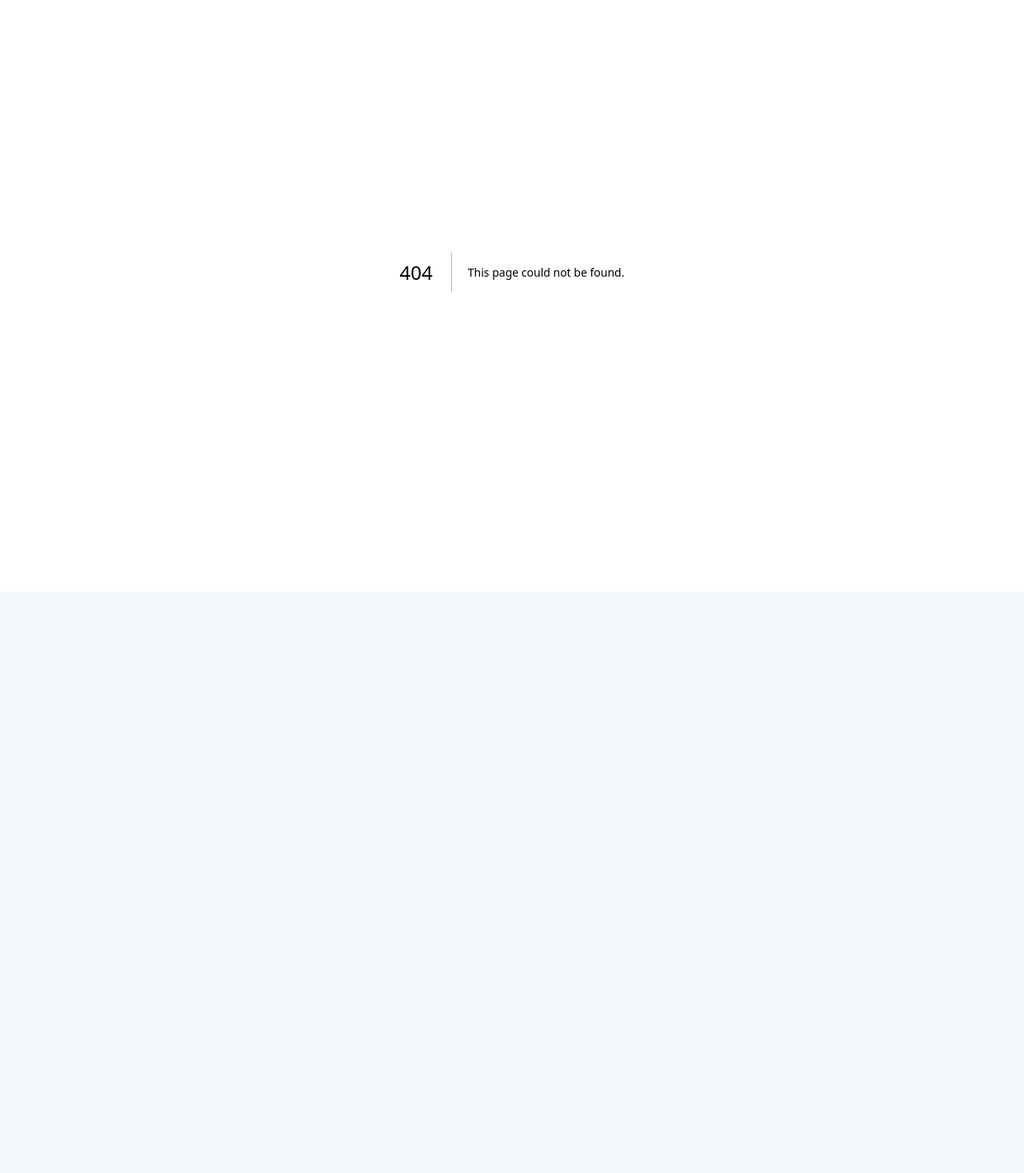
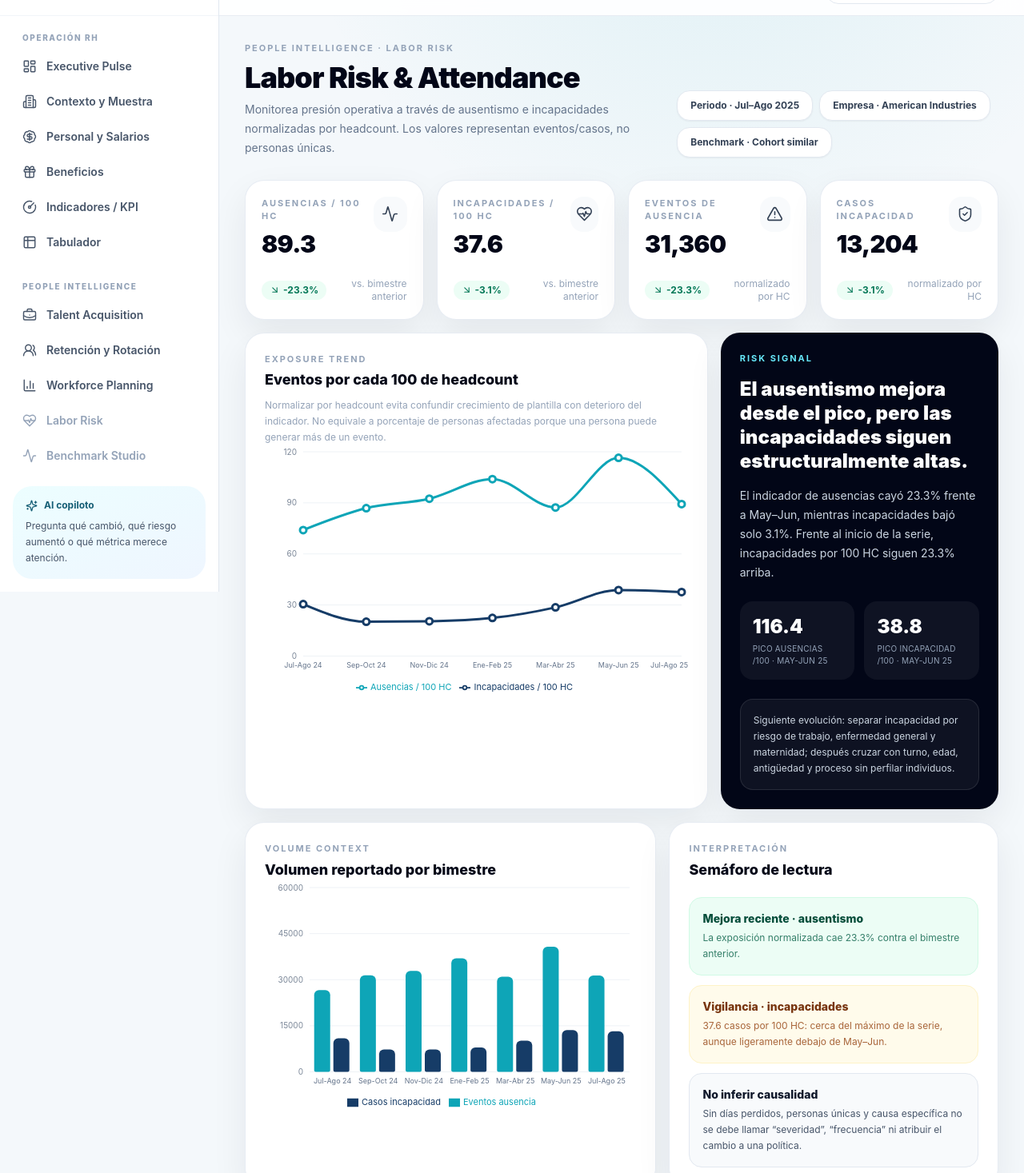
Before and after one commit to ellieeeGB/RH-platform, a Next.js app: page /labor-risk in a window 1280 px wide. Before the commit this address had no page. Shown: the part 60-1527 px from the top of the page at 80% size. Before the commit the page ends 800 px from the top, so only its background shows below. Built offline with nearby package versions, Linux system fonts and the light colour scheme.

Commit message:
feat: add labor risk intelligence dashboard

```diff
--- /dev/null
+++ b/src/app/labor-risk/page.tsx
@@ -0,0 +1,65 @@
+import { Activity, AlertTriangle, HeartPulse, ShieldCheck } from "lucide-react";
+import { DashboardFrame, PageHeader } from "@/components/dashboard-frame";
+import { KpiCard } from "@/components/kpi-card";
+import { LaborRiskEventsChart, LaborRiskTrendChart } from "@/components/risk-benchmark-charts";
+import { laborRiskSummary } from "@/lib/risk-benchmark-data";
+
+const formatInt = (value: number) => new Intl.NumberFormat("es-MX", { maximumFractionDigits: 0 }).format(value);
+
+export default function LaborRiskPage() {
+  const { current, peakAbsence, peakIncapacity } = laborRiskSummary;
+
+  return (
+    <DashboardFrame>
+      <PageHeader
+        eyebrow="People Intelligence · Labor Risk"
+        title="Labor Risk & Attendance"
+        description="Monitorea presión operativa a través de ausentismo e incapacidades normalizadas por headcount. Los valores representan eventos/casos, no personas únicas."
+      />
+
+      <section className="grid gap-4 md:grid-cols-2 xl:grid-cols-4">
+        <KpiCard label="Ausencias / 100 HC" value={current.absenceEventsPer100.toFixed(1)} change={laborRiskSummary.absenceRateChangePct} changeLabel="vs. bimestre anterior" icon={Activity} inverse />
+        <KpiCard label="Incapacidades / 100 HC" value={current.incapacityCasesPer100.toFixed(1)} change={laborRiskSummary.incapacityRateChangePct} changeLabel="vs. bimestre anterior" icon={HeartPulse} inverse />
+        <KpiCard label="Eventos de ausencia" value={formatInt(current.absences)} change={laborRiskSummary.absenceRateChangePct} changeLabel="normalizado por HC" icon={AlertTriangle} inverse />
+        <KpiCard label="Casos incapacidad" value={formatInt(current.incapacityCases)} change={laborRiskSummary.incapacityRateChangePct} changeLabel="normalizado por HC" icon={ShieldCheck} inverse />
+      </section>
+
+      <section className="mt-4 grid gap-4 xl:grid-cols-[1.25fr_.75fr]">
+        <article className="panel p-5 md:p-6">
+          <div className="eyebrow">Exposure trend</div>
+          <h2 className="mt-1 text-lg font-extrabold text-slate-950">Eventos por cada 100 de headcount</h2>
+          <p className="mt-2 text-xs leading-5 text-slate-400">Normalizar por headcount evita confundir crecimiento de plantilla con deterioro del indicador. No equivale a porcentaje de personas afectadas porque una persona puede generar más de un evento.</p>
+          <LaborRiskTrendChart />
+        </article>
+
+        <article className="overflow-hidden rounded-3xl bg-slate-950 p-6 text-white shadow-soft">
+          <div className="eyebrow !text-cyan-300">Risk signal</div>
+          <h2 className="mt-4 text-2xl font-black leading-tight">El ausentismo mejora desde el pico, pero las incapacidades siguen estructuralmente altas.</h2>
+          <p className="mt-4 text-sm leading-6 text-slate-300">El indicador de ausencias cayó {Math.abs(laborRiskSummary.absenceRateChangePct).toFixed(1)}% frente a May–Jun, mientras incapacidades bajó solo {Math.abs(laborRiskSummary.incapacityRateChangePct).toFixed(1)}%. Frente al inicio de la serie, incapacidades por 100 HC siguen {laborRiskSummary.incapacityVsFirstPct.toFixed(1)}% arriba.</p>
+          <div className="mt-6 grid grid-cols-2 gap-3">
+            <div className="rounded-2xl bg-white/5 p-4"><div className="text-2xl font-black">{peakAbsence.absenceEventsPer100.toFixed(1)}</div><div className="mt-1 text-[10px] uppercase tracking-wide text-slate-400">pico ausencias /100 · {peakAbsence.period}</div></div>
+            <div className="rounded-2xl bg-white/5 p-4"><div className="text-2xl font-black">{peakIncapacity.incapacityCasesPer100.toFixed(1)}</div><div className="mt-1 text-[10px] uppercase tracking-wide text-slate-400">pico incapacidad /100 · {peakIncapacity.period}</div></div>
+          </div>
+          <div className="mt-6 rounded-2xl border border-white/10 bg-white/5 p-4 text-xs leading-5 text-slate-300">Siguiente evolución: separar incapacidad por riesgo de trabajo, enfermedad general y maternidad; después cruzar con turno, edad, antigüedad y proceso sin perfilar individuos.</div>
+        </article>
+      </section>
+
+      <section className="mt-4 grid gap-4 xl:grid-cols-[1fr_.8fr]">
+        <article className="panel p-5 md:p-6">
+          <div className="eyebrow">Volume context</div>
+          <h2 className="mt-1 text-lg font-extrabold text-slate-950">Volumen reportado por bimestre</h2>
+          <LaborRiskEventsChart />
+        </article>
+        <article className="panel p-5 md:p-6">
+          <div className="eyebrow">Interpretación</div>
+          <h2 className="mt-1 text-lg font-extrabold text-slate-950">Semáforo de lectura</h2>
+          <div className="mt-5 space-y-3">
+            <div className="rounded-2xl border border-emerald-100 bg-emerald-50 p-4"><div className="text-sm font-extrabold text-emerald-900">Mejora reciente · ausentismo</div><p className="mb-0 mt-1 text-xs leading-5 text-emerald-800/80">La exposición normalizada cae 23.3% contra el bimestre anterior.</p></div>
+            <div className="rounded-2xl border border-amber-100 bg-amber-50 p-4"><div className="text-sm font-extrabold text-amber-900">Vigilancia · incapacidades</div><p className="mb-0 mt-1 text-xs leading-5 text-amber-800/80">37.6 casos por 100 HC: cerca del máximo de la serie, aunque ligeramente debajo de May–Jun.</p></div>
+            <div className="rounded-2xl border border-slate-200 bg-slate-50 p-4"><div className="text-sm font-extrabold text-slate-900">No inferir causalidad</div><p className="mb-0 mt-1 text-xs leading-5 text-slate-600">Sin días perdidos, personas únicas y causa específica no se debe llamar “severidad”, “frecuencia” ni atribuir el cambio a una política.</p></div>
+          </div>
+        </article>
+      </section>
+    </DashboardFrame>
+  );
+}
```
